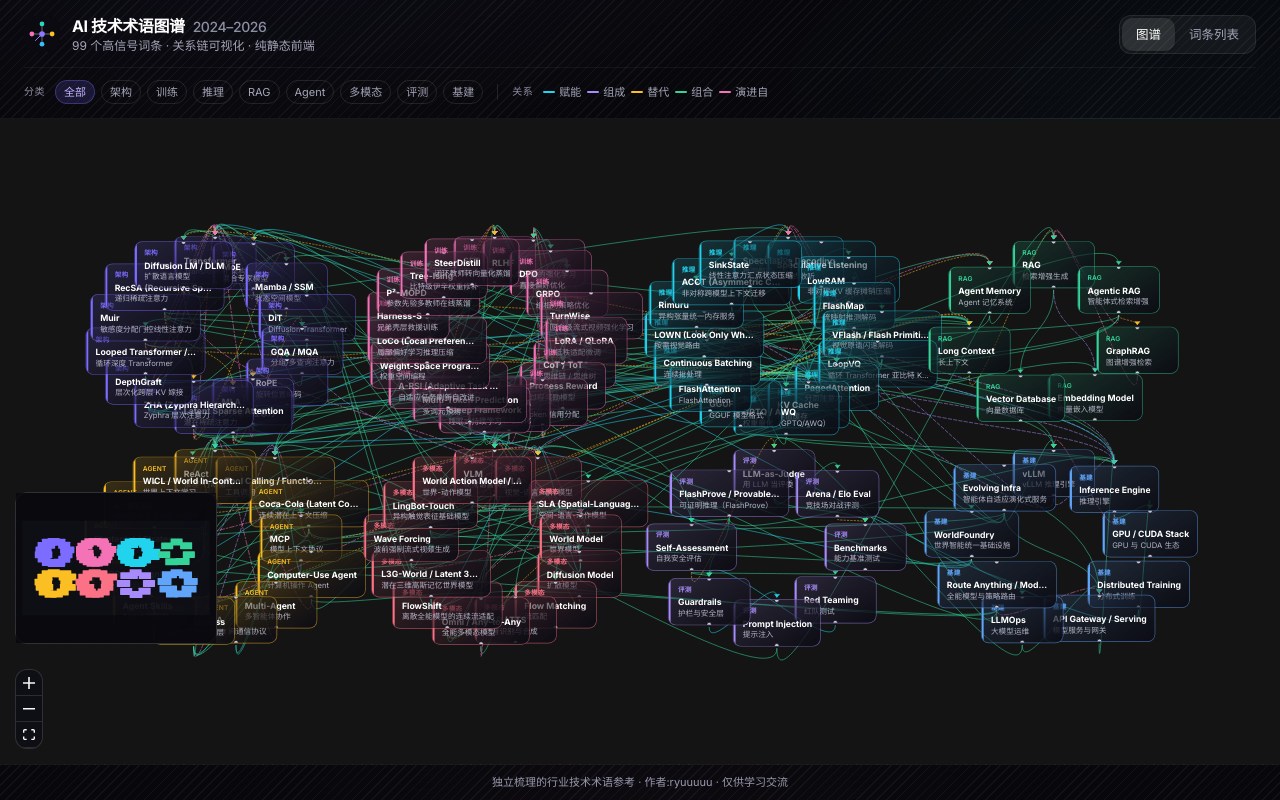
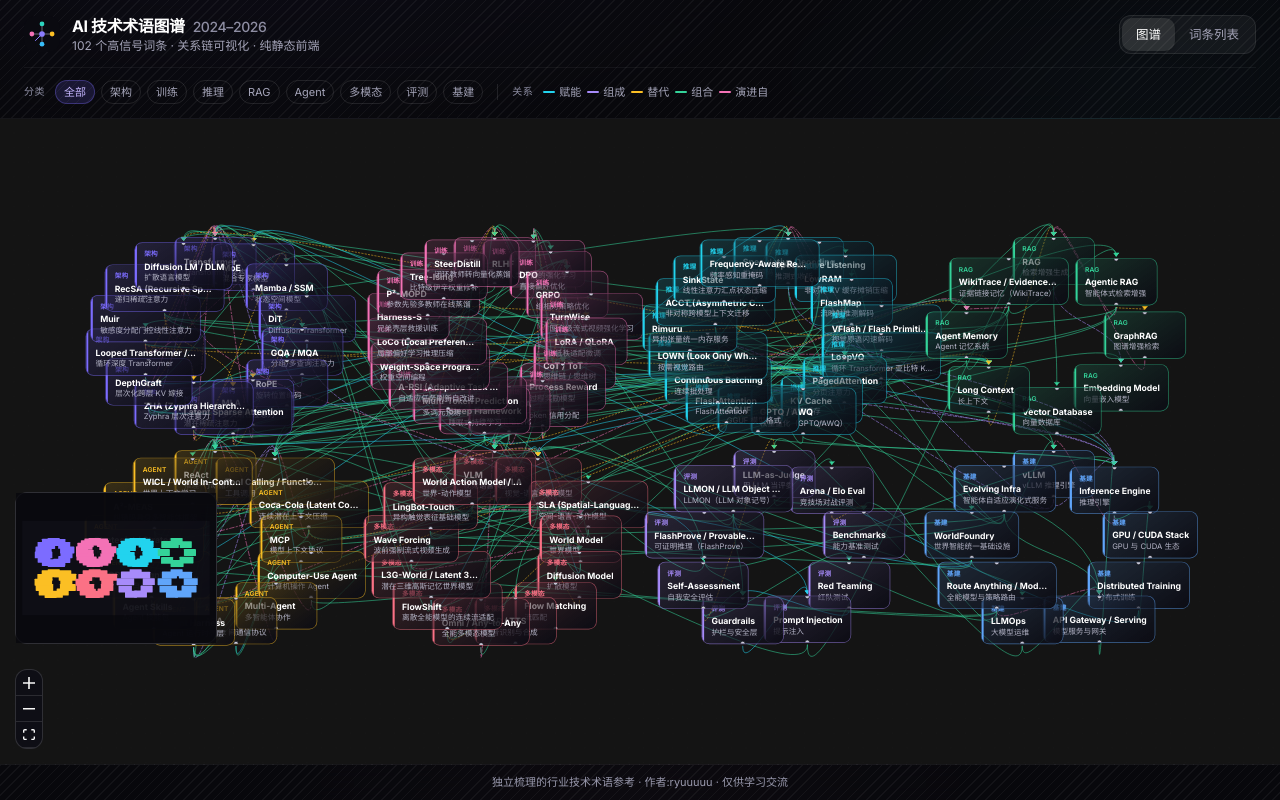
Before and after one commit to keepline/ai-tech-glossary, a React (Vite) app: page / in a window 1280 px wide. Built offline with nearby package versions, Linux system fonts and the light colour scheme.

Commit message:
feat: add LLMON, Frequency-Aware Remasking, and WikiTrace glossary terms
Incorporate high-signal mid-November technical terms on LLM-native instruction/data markup, diffusion-LM test-time remasking, and evidence-linked agent memory.

```diff
--- a/src/data/terms.ts
+++ b/src/data/terms.ts
@@ -564,6 +564,18 @@ export const terms: Term[] = [
     yearHint: '2026',
   },
 
+  {
+    id: 'frequency-aware-remasking',
+    en: 'Frequency-Aware Remasking / FAR',
+    zh: '频率感知重掩码',
+    category: '推理与效率',
+    explanation:
+      'Frequency-Aware Remasking（FAR）：扩散语言模型（DLM）的测试时扩展解码策略。现有确定性感知（certainty-aware）重掩码按瞬时置信度或熵决定提交/重掩哪些 token，但局部信号在难题上会把所有样本赶向同一条错误推理路径。FAR 先用快速基线采样器解决容易题，再对剩余难题做频率感知重掩码：跟踪各位置预测在去噪步间的改写频率，并用 Support-Aware Frequency Selection（SAFE）优先提交高频变化位置，使样本在模型尚未定夺处分叉，而非塌缩到偏好轨迹。在 LLaDA-8B-Instruct 与 Dream-7B-Instruct 上，相对强自适应分配基线，MATH-500 绝对准确率最多分别提升约 3.73 与 7.33 个百分点，HumanEval 绝对覆盖率最多分别提升约 11.39 与 10.98 个百分点；对基线在 100 次采样后仍未解开的题，可再恢复约 3.75%–18.75%（arXiv 2611.10486）。',
+    whyItMatters:
+      'DLM 的测试时扩展不只是「多采几次」，还取决于提交顺序。FAR 用轨迹级改写频率纠正「假自信」，是 2026 扩散语言模型在推理与代码题上把计算分配到难例的一条可复现配方。',
+    yearHint: '2026',
+  },
+
   // ── RAG与记忆 ─────────────────────────────────────────
   {
     id: 'rag',
@@ -636,6 +648,18 @@ export const terms: Term[] = [
       '为 Agent 设计的短期工作记忆与长期持久记忆（摘要、向量库、结构化档案），使其跨会话保持一致性与个性化。',
     whyItMatters:
       '没有可靠记忆，Agent 很难从「单次工具调用」进化为「可持续助手」。',
+  },
+
+  {
+    id: 'wikitrace',
+    en: 'WikiTrace / Evidence-Linked Memory',
+    zh: '证据链接记忆（WikiTrace）',
+    category: 'RAG与记忆',
+    explanation:
+      'WikiTrace：一种证据链接记忆（evidence-linked memory）。外部记忆常把过去轨迹蒸馏成简短教训供新任务复用，但教训往往只带成败标签、不附原轨迹，智能体无法核验，从而出现「记忆诱发退化」（memory-induced degradation）——加上记忆后反而做砸原本能独立做对的题。WikiTrace 把每条洞察同时链接到「该轨迹为何成败」的摘要以及原始轨迹；新任务上先从全部洞察出发，一旦某条缺少行动细节、与其他洞察冲突、或来自失败任务，就沿链接用终端工具下钻，补全细节或在行动前修正洞察。在五个智能体基准上持续优于既有记忆方法以及「只给同样洞察、不给证据链」的对照，并降低记忆诱发退化（arXiv 2611.14320）。',
+    whyItMatters:
+      '记忆不是越多越好：平均准确率会掩盖「记住了错误教训」。把教训绑回可核查证据，是 2026 把 Agent 记忆从「摘要仓库」推进到「可追溯、可纠错经验」的关键一步。',
+    yearHint: '2026',
   },
 
   // ── Agent与工具 ───────────────────────────────────────
@@ -1022,6 +1046,18 @@ export const terms: Term[] = [
       'FlashProve（Anthropic，2026-11）：面向大模型服务的 zkSNARK 可证明推理原型。提供商先对权重做承诺，再为每次（或批后）推理生成短证明，使用户/审计方在不知权重的前提下验证「输出确由所承诺模型产生」。在 Llama 4 Maverick（约 400B MoE、4-bit）上单卡 H100 约 110 tok/s 出证、约 19 MB/1k-token 请求；证明本身隐藏权重，架构不隐藏。附 Lean 形式化顶层安全陈述与可执行验证器。',
     whyItMatters:
       '解决「你怎么知道对面真是你付费的那个模型」：路由偷换、攻击篡改 token、监管核验算力是否真在跑批准模型等场景需要密码学级归因。把 zkML 从研究数量级推到可开源复现的生产讨论门槛，与 Guardrails / Self-Assessment 互补。',
+    yearHint: '2026',
+  },
+
+  {
+    id: 'llmon',
+    en: 'LLMON / LLM Object Notation',
+    zh: 'LLMON（LLM 对象记号）',
+    category: '评测与安全',
+    explanation:
+      'LLMON（LLM Object Notation，读作 lemon）：IBM 提出的 LLM 原生标记语言。把系统策略、指令、数据、文档、工具定义与工具结果分别写入带保留特殊分隔符、可按 ID 寻址的块，再由 exec 块显式绑定「执行哪条指令、作用于哪些输入、输出写到何处」。模型被训练遵守特权规则：exec 指向的指令与系统策略才是权威命令，经 input 引用的数据、文档、工具模式与工具结果只被当作只读输入，无论其措辞多像指令。在 Granite 4.1 的 3B/8B 预览模型上，用约 46 亿 token 的结构化语料（含干扰指令/无关数据）做 SFT 再强化学习，间接提示注入攻击成功率从约 53%–100% 降到约 0.02%–5.6%，同时保持通用能力；无需改架构（arXiv 2610.38120，2026-11 预览发布）。',
+    whyItMatters:
+      '提示注入的根因是「上下文里所有 token 被一视同仁」。用可寻址绑定把指令与数据分开，是 2026 把提示注入防御从外挂护栏推进到模型输入语义本身的一条新路线，与 Guardrails / Red Teaming 互补。',
     yearHint: '2026',
   },
 
@@ -1447,6 +1483,23 @@ export const edges: Edge[] = [
   { source: 'evolving-infra', target: 'computer-use', type: 'stacks-with' },
   { source: 'evolving-infra', target: 'vllm', type: 'stacks-with' },
 
+  { source: 'frequency-aware-remasking', target: 'diffusion-lm', type: 'stacks-with' },
+  { source: 'frequency-aware-remasking', target: 'speculative-decoding', type: 'stacks-with' },
+  { source: 'frequency-aware-remasking', target: 'dtca', type: 'stacks-with' },
+
+  { source: 'wikitrace', target: 'memory-agent', type: 'evolved-from' },
+  { source: 'wikitrace', target: 'agentic-rag', type: 'stacks-with' },
+  { source: 'wikitrace', target: 'react-agent', type: 'stacks-with' },
+  { source: 'wikitrace', target: 'tool-calling', type: 'stacks-with' },
+  { source: 'wikitrace', target: 'agent-skills', type: 'stacks-with' },
+
+  { source: 'llmon', target: 'prompt-injection', type: 'enables' },
+  { source: 'llmon', target: 'guardrails', type: 'stacks-with' },
+  { source: 'llmon', target: 'red-teaming', type: 'stacks-with' },
+  { source: 'llmon', target: 'sft', type: 'stacks-with' },
+  { source: 'llmon', target: 'rag', type: 'stacks-with' },
+  { source: 'llmon', target: 'tool-calling', type: 'stacks-with' },
+
 ]
 
 
```
